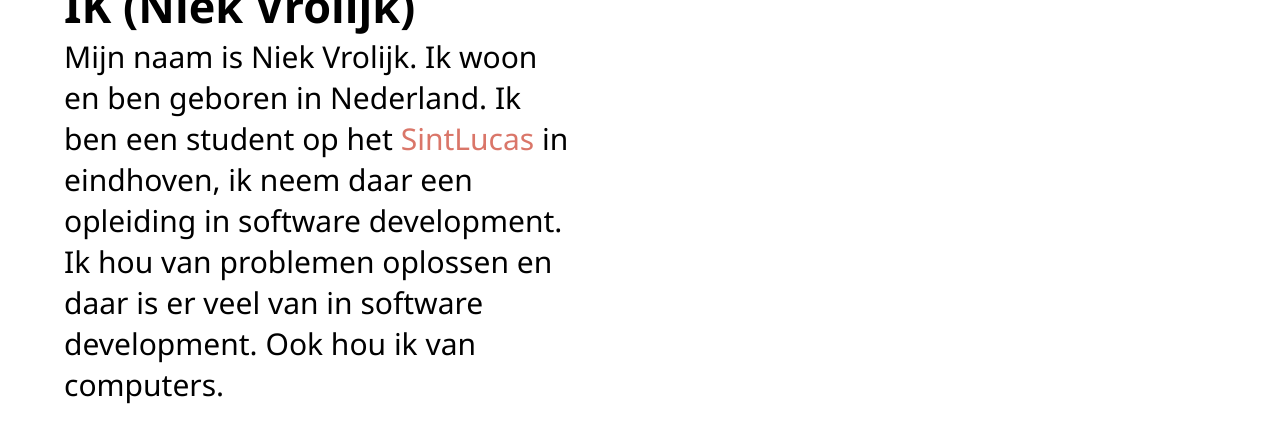
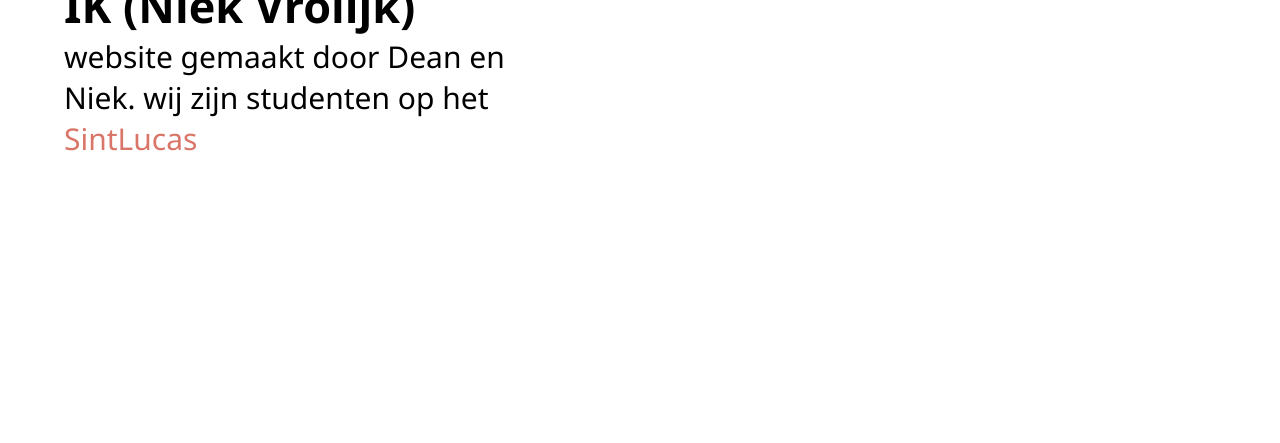
Before and after one commit to NiekVrolijk/mentalHealthSite, a plain HTML site: page index.html in a window 1280 px wide. Shown: the part 195-638 px from the top of the page. Drawn offline with Linux system fonts and the light colour scheme.

Commit message:
hotfix + img folder

```diff
--- a/index.html
+++ b/index.html
@@ -24,13 +24,9 @@
     <div id="homeAboutMeText">
         <h2>IK (Niek Vrolijk)</h2>
         <p>
-            Mijn naam is Niek Vrolijk. Ik woon en ben geboren
-            in Nederland. Ik ben een student op het <a class="videoGame" href="https://www.sintlucas.nl/"
+            website gemaakt door Dean en Niek. wij zijn studenten op het <a class="videoGame" href="https://www.sintlucas.nl/"
                 target="_blank">SintLucas</a>
-            in eindhoven, ik neem daar een opleiding in software
-            development. Ik hou van problemen oplossen en daar
-            is er veel van in software development. Ook hou ik van
-            computers.</p>
+        </p>
     </div>
 
     <!--photo of the Netherlands (with portal to wiki about Netherlands)-->
```
Also changed, not shown: aboutMe.html (+1 -1 lines), hobbys.html (+1 -1 lines), img/Mental_health_placeholder.png (added).
